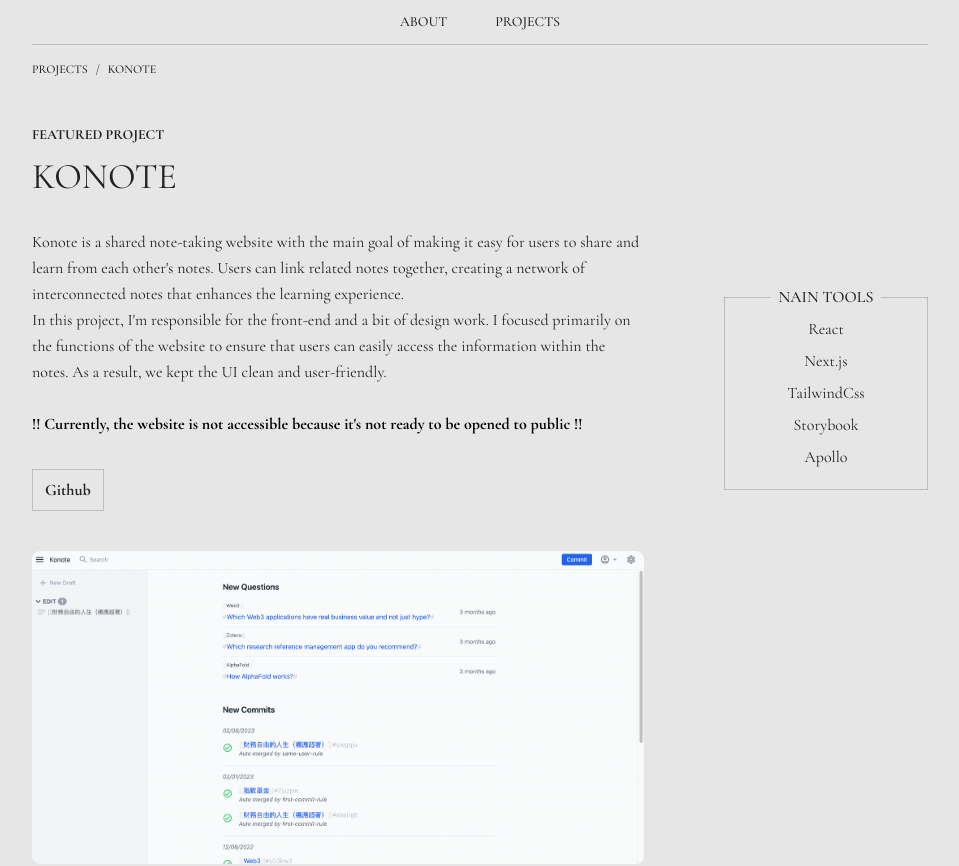
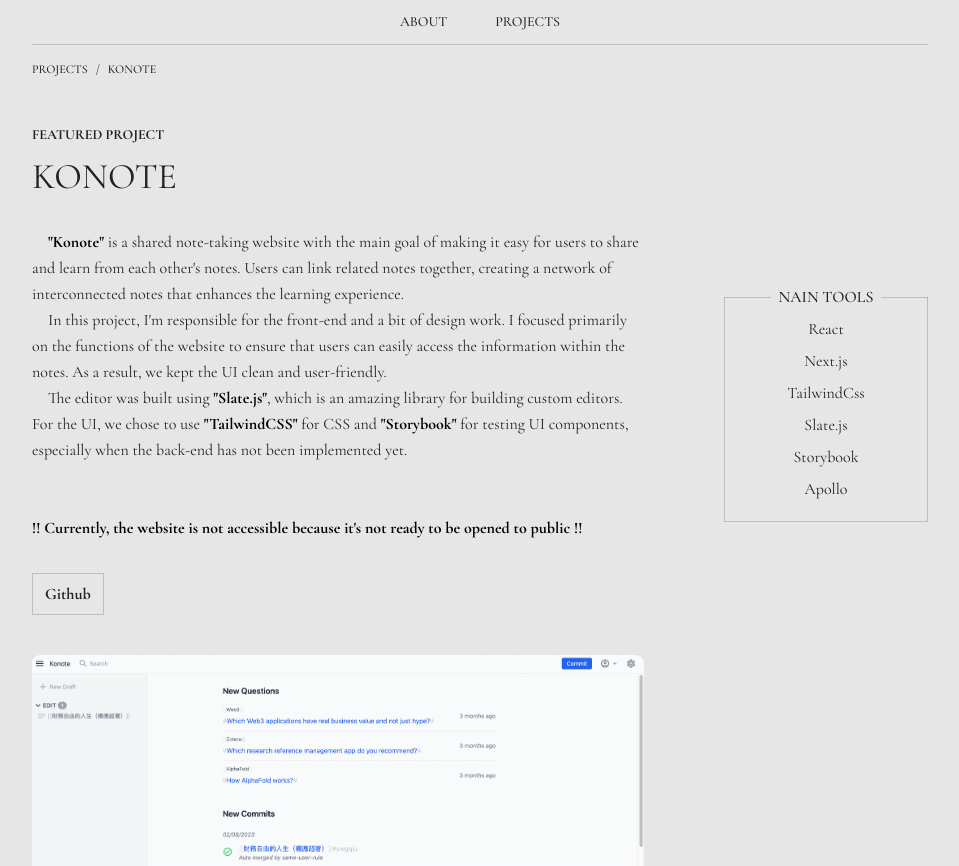
Before and after one commit to piniyu/my-web, a React (Vite) app: page /my-web/projects/konote in a window 1280 px wide. Shown: the top 866 px of the page, without its empty margins (160-1119 px from the left). Built offline with nearby package versions, Linux system fonts and the light colour scheme; what tailwindcss-3d would draw is missing.

Commit message:
change projects' description

```diff
--- a/src/components/project-post-template.tsx
+++ b/src/components/project-post-template.tsx
@@ -22,7 +22,7 @@ export default function ProjectPostTemplate({
           {title.toUpperCase()}
         </h1>
       </header>
-      <p>{description}</p>
+      <p className="indent-4">{description}</p>
 
       {links ? (
         <div className="flex gap-8">
--- a/src/routes/__projects/konote.tsx
+++ b/src/routes/__projects/konote.tsx
@@ -8,21 +8,38 @@ import konte3 from '~/public/knote3.png'
 export default function Konote() {
   return (
     <ProjectPostWrapper
-      tools={['React', 'Next.js', 'TailwindCss', 'Storybook', 'Apollo']}
+      tools={[
+        'React',
+        'Next.js',
+        'TailwindCss',
+        'Slate.js',
+        'Storybook',
+        'Apollo',
+      ]}
     >
       <ProjectPostTemplate
         subTitle="featured project"
         title="konote"
         description={
           <>
-            Konote is a shared note-taking website with the main goal of making
-            it easy for users to share and learn from each other's notes. Users
-            can link related notes together, creating a network of
-            interconnected notes that enhances the learning experience. <br />
-            In this project, I'm responsible for the front-end and a bit of
-            design work. I focused primarily on the functions of the website to
-            ensure that users can easily access the information within the
-            notes. As a result, we kept the UI clean and user-friendly.
+            <mark>"Konote"</mark> is a shared note-taking website with the main
+            goal of making it easy for users to share and learn from each
+            other's notes. Users can link related notes together, creating a
+            network of interconnected notes that enhances the learning
+            experience. <br />
+            <p className="indent-4">
+              In this project, I'm responsible for the front-end and a bit of
+              design work. I focused primarily on the functions of the website
+              to ensure that users can easily access the information within the
+              notes. As a result, we kept the UI clean and user-friendly.
+            </p>
+            <p className="indent-4">
+              The editor was built using <mark>"Slate.js"</mark>, which is an
+              amazing library for building custom editors. For the UI, we chose
+              to use <mark>"TailwindCSS"</mark> for CSS and{' '}
+              <mark>"Storybook"</mark> for testing UI components, especially
+              when the back-end has not been implemented yet.
+            </p>
             <br />
             <br />
             <mark>
--- a/src/routes/__projects/recipie.tsx
+++ b/src/routes/__projects/recipie.tsx
@@ -12,6 +12,7 @@ export default function Recipie() {
         'Remix.run',
         'TailwindCss',
         'Redux Toolkit',
+        'Recharts',
         'Prisma',
         'AWS S3',
         'AWS RDS',
@@ -22,14 +23,14 @@ export default function Recipie() {
         title="recipie"
         description={
           <>
-            "Recipie" is a simple recipe sharing website. In this project,{' '}
-            <br />I did all the work from design to database. I tried to
-            implement any technique I wanted to learn. Such as,{' '}
-            <mark>infinite scrolling</mark>, <mark>upload image to AWS S3</mark>
-            , <mark>making a rds database</mark> and{' '}
-            <mark>drawing charts with "Recharts"</mark> and so forth. I also
-            tried to use <code>`cookies`</code> to handle swtiching between
-            light mode and dark mode for better UX.
+            <mark>"Recipe"</mark> is a recipe-sharing website. For this project,
+            I handled all aspects from designing to implementing the database. I
+            incorporated features such as <mark>infinite scrolling</mark>,{' '}
+            <mark>image uploading to AWS S3</mark>,{' '}
+            <mark>AWS rds database</mark>, and{' '}
+            <mark>utilized "Recharts" to generate charts</mark>. Additionally, I
+            implemented the use of <code>cookies</code> to handle switching
+            between light and dark modes for improved user experience with SSR.
           </>
         }
         links={[
```
